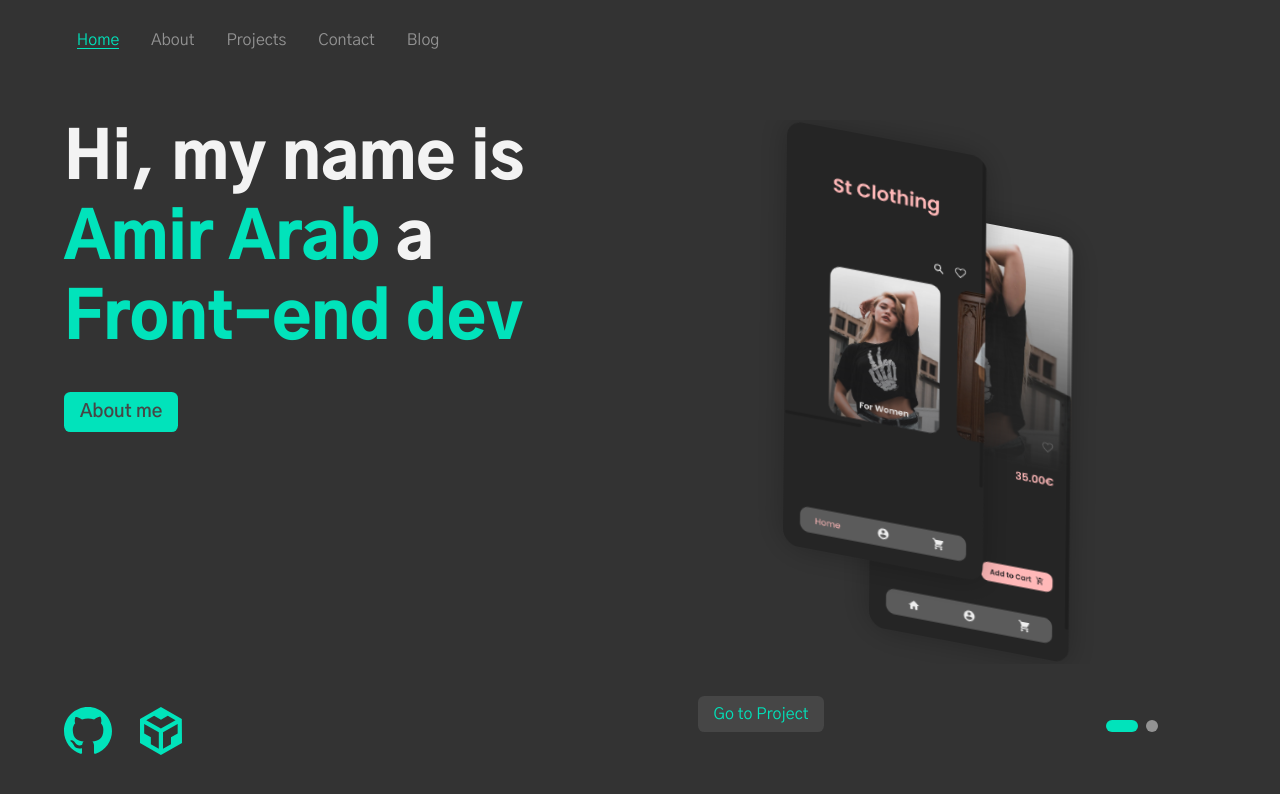
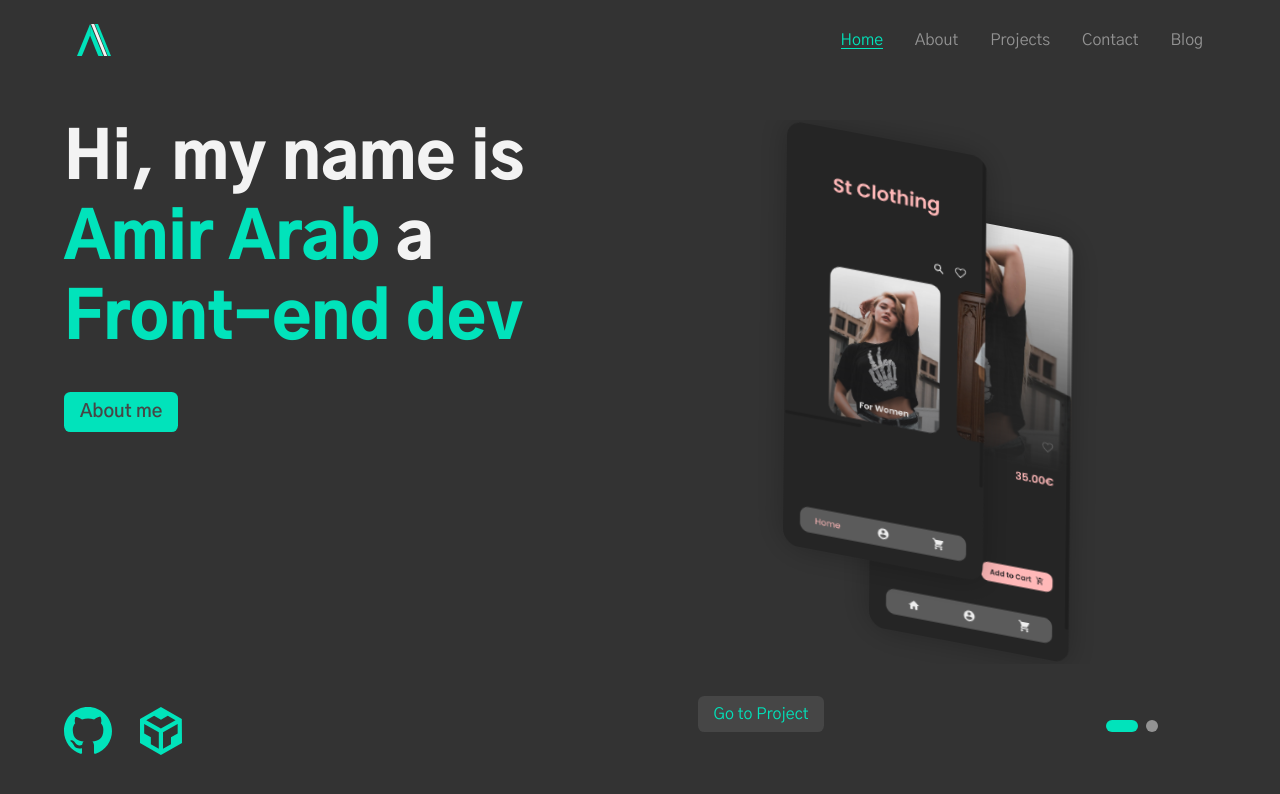
Before and after one commit to amir4rab/portfolio-netlifycms, a Gatsby site: page / in a window 1280 px wide. Built offline with nearby package versions, Linux system fonts and the light colour scheme; Gatsby itself is replaced by a stand-in of ours.

Commit message:
bugfixes

```diff
--- a/src/layout/layout.jsx
+++ b/src/layout/layout.jsx
@@ -10,11 +10,17 @@ import "@fontsource/gothic-a1/600.css";
 import "../scss/globalStyle.scss";
 import "./layout.scss"
 
+//** importing components **/
+import IconLink from '../components/iconLink/iconLink';
+
 
 const Layout = ({ children }) => {
     return (
         <main className='layout'>
             <nav className="navbar">
+                <div>
+                    <IconLink />
+                </div>
                 <li>
                     <ul>
                         <Link activeClassName="activeLink" to="/">Home</Link>
```
